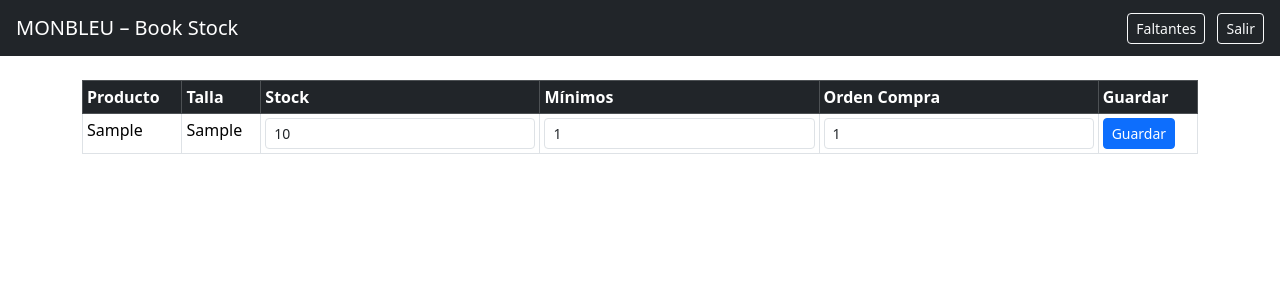
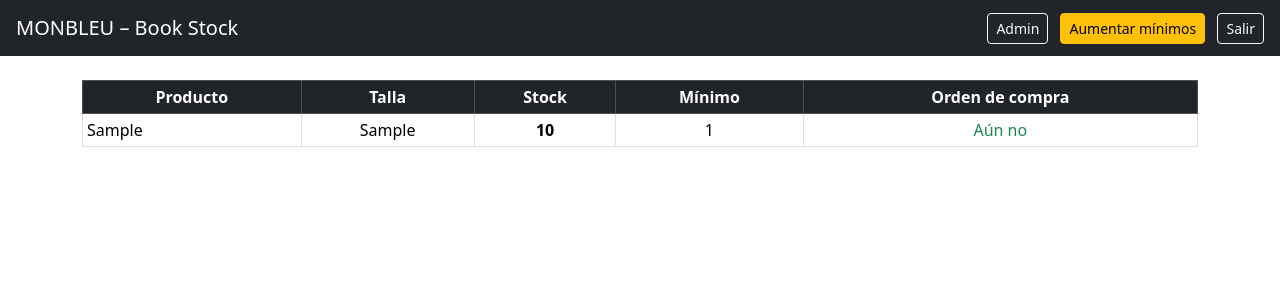
Before and after one commit to AnglAjc/STOCKMONBLEU, a Flask app: page / in a window 1280 px wide. Shown: the top 300 px of the page. Run offline with Flask 3, Linux system fonts and the light colour scheme; the visitor is signed in with stand-in values (Sample User, id 1); tables that the repository leaves empty hold one stand-in row (values such as "Sample post").

Commit message:
Refactor stock table layout and conditional links

```diff
--- a/templates/stock.html
+++ b/templates/stock.html
@@ -3,46 +3,66 @@
 <head>
     <meta charset="UTF-8">
     <title>Book Stock</title>
+
+    <!-- Bootstrap -->
     <link href="https://cdn.jsdelivr.net/npm/bootstrap@5.3.2/dist/css/bootstrap.min.css" rel="stylesheet">
+
+    <!-- CSS propio -->
+    <link rel="stylesheet" href="{{ url_for('static', filename='css/style.css') }}">
 </head>
 <body>
 
 <nav class="navbar navbar-dark bg-dark px-3">
     <span class="navbar-brand">MONBLEU – Book Stock</span>
     <div>
-        <a href="/faltantes" class="btn btn-outline-light btn-sm me-2">Faltantes</a>
+        {% if session['rol'] == 'taller' %}
+            <a href="/taller" class="btn btn-outline-light btn-sm me-2">Taller</a>
+        {% endif %}
+        {% if session['rol'] == 'maquila' %}
+            <a href="/maquila" class="btn btn-outline-light btn-sm me-2">Maquila</a>
+        {% endif %}
+        {% if session['rol'] == 'admin' %}
+            <a href="/admin" class="btn btn-outline-light btn-sm me-2">Admin</a>
+            <a href="/aumentar-minimos" class="btn btn-warning btn-sm me-2">
+                Aumentar mínimos
+            </a>
+        {% endif %}
         <a href="/logout" class="btn btn-outline-light btn-sm">Salir</a>
     </div>
 </nav>
 
 <div class="container mt-4">
-<table class="table table-bordered table-sm">
-    <thead class="table-dark">
+
+<table class="table table-bordered table-sm align-middle">
+    <thead class="table-dark text-center">
         <tr>
             <th>Producto</th>
             <th>Talla</th>
             <th>Stock</th>
-        <th>Mínimos</th>
-        <th>Orden Compra</th>
-        <th>Guardar</th>
+            <th>Mínimo</th>
+            <th>Orden de compra</th>
         </tr>
     </thead>
 
+    <tbody>
     {% for i in data %}
-    <tr>
-        <form method="post" action="/book_stock/editar/{{ i.id }}">
-            <td>{{ i.producto }}</td>
+        <tr class="{{ color_stock(i.stock, i.minimos, i.orden_compra) }} text-center">
+            <td class="text-start">{{ i.producto }}</td>
             <td>{{ i.talla }}</td>
-            <td><input class="form-control form-control-sm" name="stock" value="{{ i.stock }}"></td>
-            <td><input class="form-control form-control-sm" name="minimos" value="{{ i.minimos }}"></td>
-            <td><input class="form-control form-control-sm" name="orden_compra" value="{{ i.orden_compra }}"></td>
+            <td><strong>{{ i.stock }}</strong></td>
+            <td>{{ i.minimos }}</td>
             <td>
-                <button class="btn btn-sm btn-primary">Guardar</button>
+                {% if i.stock < i.minimos %}
+                    <span class="fw-bold text-danger">{{ i.orden_compra }}</span>
+                {% else %}
+                    <span class="text-success">Aún no</span>
+                {% endif %}
             </td>
-        </form>
         </tr>
     {% endfor %}
+    </tbody>
 </table>
+
 </div>
 
 </body>
```
Lines whose indentation alone changed are shown as unchanged.
